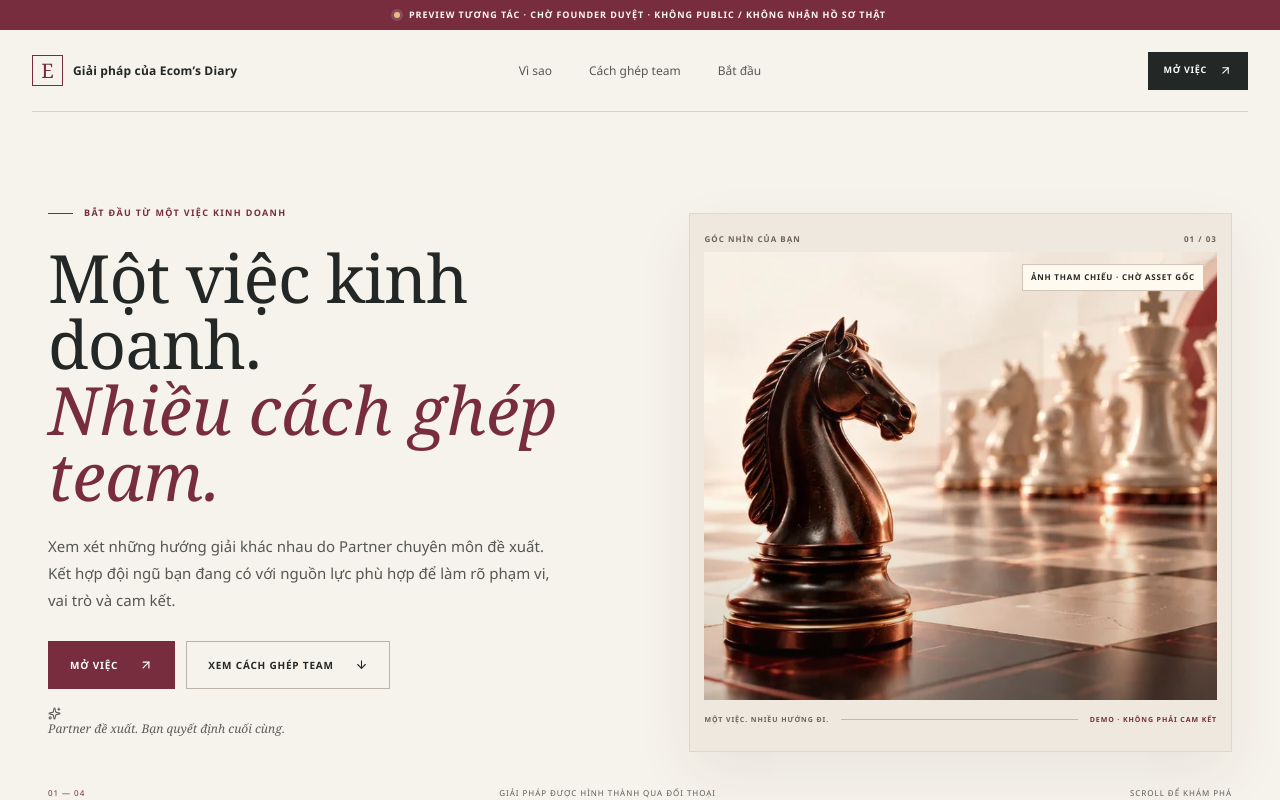
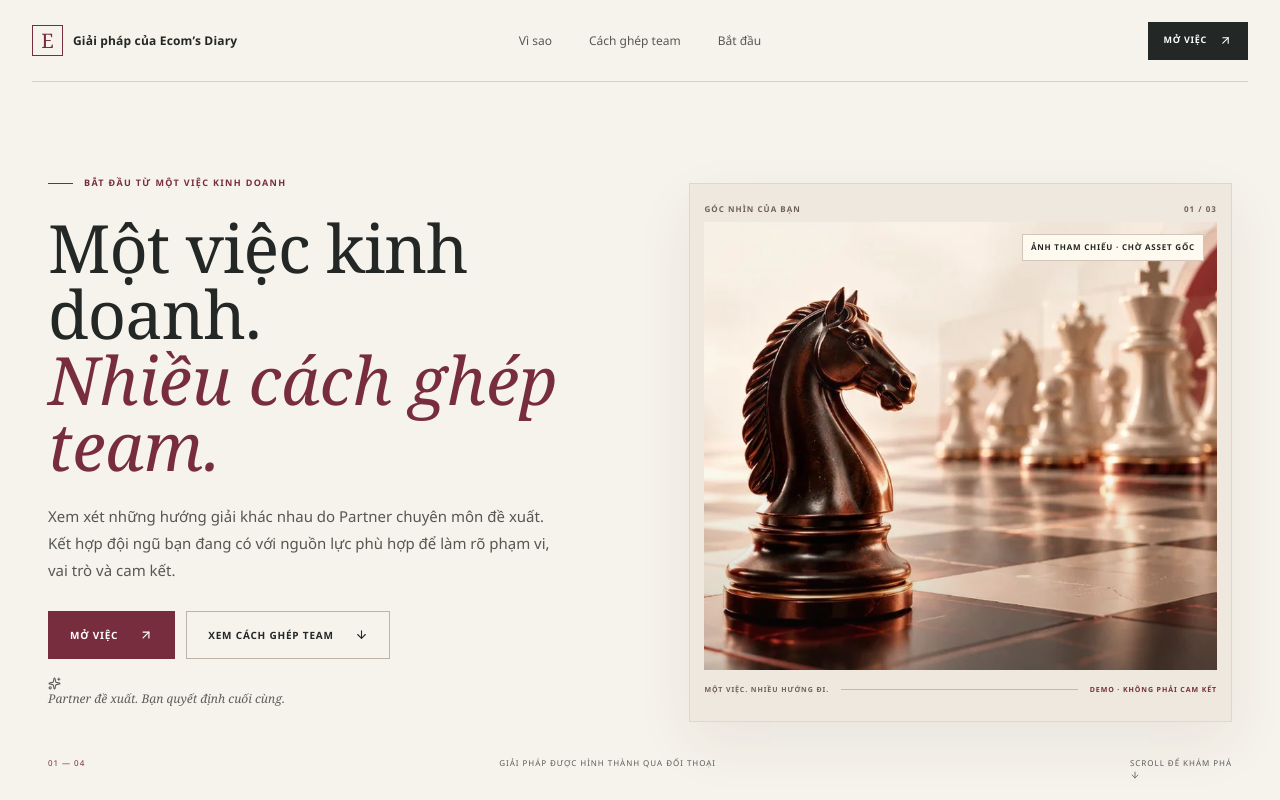
Before and after one commit to themanhhhh/demot10, a Next.js app: page / in a window 1280 px wide. Shown: the top 800 px of the page. Built offline with nearby package versions, Linux system fonts and the light colour scheme.

Commit message:
remove preview bar from header and update tests to reflect changes

```diff
--- a/src/app/globals.css
+++ b/src/app/globals.css
@@ -39,8 +39,6 @@ button:focus-visible, a:focus-visible, input:focus-visible, textarea:focus-visib
 
 .skip-link { position: fixed; z-index: 50; top: 8px; left: 8px; padding: 10px 14px; background: var(--ink); color: white; transform: translateY(-160%); }
 .skip-link:focus { transform: translateY(0); }
-.preview-bar { min-height: 30px; padding: 5px 24px; display: flex; justify-content: center; align-items: center; gap: 9px; background: var(--burgundy); color: #fff9f2; text-align: center; text-transform: uppercase; letter-spacing: .105em; font-size: 9px; font-weight: 700; }
-.preview-dot { width: 6px; height: 6px; flex: 0 0 auto; border-radius: 50%; background: #e6bd84; box-shadow: 0 0 0 3px #ffffff24; }
 .site-header { width: min(100% - 64px, 1360px); height: 82px; margin: 0 auto; display: grid; grid-template-columns: 1fr auto 1fr; align-items: center; border-bottom: 1px solid #d8d0c5; }
 .wordmark { width: fit-content; display: inline-flex; align-items: center; gap: 10px; text-decoration: none; font-size: 12px; line-height: 1.15; letter-spacing: .015em; font-weight: 700; }
 .wordmark-mark { display: grid; width: 31px; height: 31px; place-items: center; border: 1px solid var(--burgundy); color: var(--burgundy); font: 20px/1 var(--serif); }
@@ -331,7 +329,6 @@ h1 em, h2 em { color: var(--burgundy); font-weight: 400; letter-spacing: 0; }
 @media (max-width: 620px) {
   html { scroll-padding-top: 72px; }
   body { font-size: 14px; }
-  .preview-bar { min-height: 28px; padding-inline: 10px; letter-spacing: .07em; font-size: 7px; }
   .site-header { width: calc(100% - 34px); height: 65px; grid-template-columns: 1fr auto; }
   .wordmark { gap: 8px; font-size: 10px; }
   .wordmark-mark { width: 27px; height: 27px; font-size: 18px; }
--- a/src/components/landing-page.tsx
+++ b/src/components/landing-page.tsx
@@ -63,11 +63,6 @@ function WorkTrigger({
 
 function Header() {
   return (
-    <>
-      <div className="preview-bar" role="status">
-        <span className="preview-dot" aria-hidden="true" />
-        Preview tương tác · Chờ Founder duyệt · Không public / không nhận hồ sơ thật
-      </div>
     <header className="site-header">
       <a className="wordmark" href="#top" aria-label="Giải pháp của Ecom’s Diary, về đầu trang">
         <span className="wordmark-mark" aria-hidden="true">E</span>
@@ -80,7 +75,6 @@ function Header() {
       </nav>
       <WorkTrigger variant="dark" size="small">Mở việc <ArrowUpRight aria-hidden="true" size={13} /></WorkTrigger>
     </header>
-    </>
   );
 }
 
```
Also changed, not shown: 1 other file (tests, documents, lock files or other folders). Lines whose indentation alone changed are shown as unchanged.
